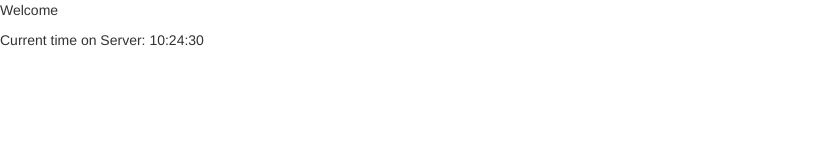
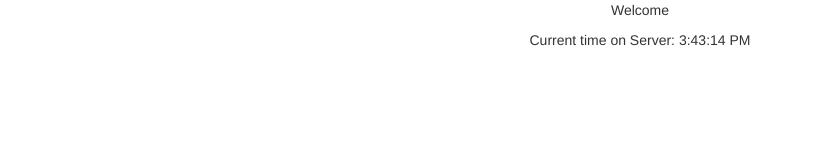
Before and after one commit to sekharrao/timeportal, a website: page app/index.html in a window 1280 px wide. Shown: the whole page, without its empty margins (0-813 px from the left). Drawn offline with nearby package versions, Linux system fonts and the light colour scheme; some packages are replaced by stand-ins of ours; files that its build step writes are made by us from their sources; no server answers.

Commit message:
backend url changes

```diff
--- a/app/index.html
+++ b/app/index.html
@@ -15,13 +15,13 @@
     <link rel="stylesheet" href="styles/main.css">
     <!-- endbuild -->
   </head>
-  <body ng-app="displayTimeApp" ng-controller="MainCtrl">
-
-		<p>Welcome</p>
+  <body ng-app="displayTimeApp" ng-controller="MainCtrl" class='container'>
+<div class='container-fluid text-center'>
+		<p >Welcome</p>
 
 
 		<p> Current time on Server: 		<span> {{serverTime}} </span> </p>
-
+</div>
     <!-- build:js(.) scripts/vendor.js -->
     <!-- bower:js -->
     <script src="bower_components/jquery/dist/jquery.js"></script>
--- a/app/scripts/controllers/main.js
+++ b/app/scripts/controllers/main.js
@@ -10,7 +10,7 @@
 angular.module('displayTimeApp')
   .controller('MainCtrl', function ($scope, $interval, $http) {
     $scope.serverTime = new Date().toLocaleTimeString();
-	var baseUrl ='data/response.json';
+	var baseUrl ='http://localhost:9050/time';
 	$interval(function(){
 		$http.get(baseUrl).then(function(response){
 			$scope.serverTime = response.data.time;
```
